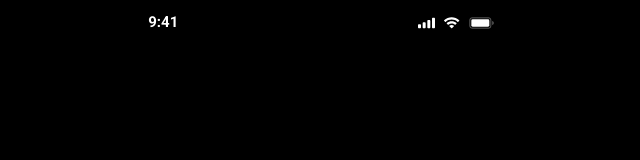
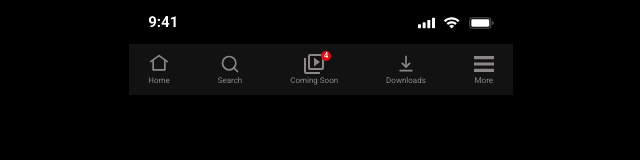
Before and after one commit to guilhermeomt/clonando-a-netflix, a plain HTML site: page index.html in a window 1280 px wide. Shown: the whole page, without its empty margins (319-959 px from the left). Drawn offline with Linux system fonts and the light colour scheme.

Commit message:
feat: implement bottom navbar component

```diff
--- a/index.html
+++ b/index.html
@@ -20,5 +20,32 @@
         />
       </div>
     </div>
+    <div class="bottom-navbar__background">
+      <div class="bottom-navbar">
+        <div class="bottom-navbar__button">
+          <img src="assets/icons/home.svg" alt="Home" />
+          <p class="bottom-navbar__text">Home</p>
+        </div>
+        <div class="bottom-navbar__button">
+          <img src="assets/icons/search.svg" alt="Pesquisa" />
+          <p class="bottom-navbar__text">Search</p>
+        </div>
+        <div
+          data-notification="4"
+          class="bottom-navbar__button bottom-navbar__button--notification"
+        >
+          <img src="assets/icons/coming-soon.svg" alt="Em Breve" />
+          <p class="bottom-navbar__text">Coming Soon</p>
+        </div>
+        <div class="bottom-navbar__button">
+          <img src="assets/icons/downloads.svg" alt="Downloads" />
+          <p class="bottom-navbar__text">Downloads</p>
+        </div>
+        <div class="bottom-navbar__button">
+          <img src="assets/icons/more.svg" alt="Mais" />
+          <p class="bottom-navbar__text">More</p>
+        </div>
+      </div>
+    </div>
   </body>
 </html>
--- /dev/null
+++ b/styles/components/bottom-navbar.css
@@ -0,0 +1,42 @@
+.bottom-navbar {
+  display: flex;
+  align-items: center;
+  justify-content: space-between;
+  width: 90%;
+  margin: 0 auto;
+}
+
+.bottom-navbar__background {
+  background-color: #121212;
+  padding: 10px 0;
+}
+
+.bottom-navbar__button {
+  position: relative;
+  text-align: center;
+}
+
+.bottom-navbar__button--notification::after {
+  content: attr(data-notification);
+  height: 10px;
+  width: 10px;
+  display: flex;
+  align-items: center;
+  justify-content: center;
+  position: absolute;
+  top: -3px;
+  right: 7px;
+  font-size: 8px;
+  text-align: center;
+  font-weight: 500;
+  border-radius: 50%;
+  background-color: #e50914;
+}
+
+.bottom-navbar__text {
+  font-size: 8px;
+  font-style: normal;
+  color: #8c8787;
+  text-align: center;
+  margin-top: 3px;
+}
--- a/styles/pages/index.css
+++ b/styles/pages/index.css
@@ -1,2 +1,3 @@
 @import '../utils/index.css';
 @import '../components/status-bar.css';
+@import '../components/bottom-navbar.css';
```
